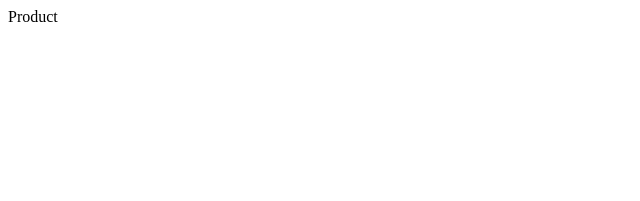
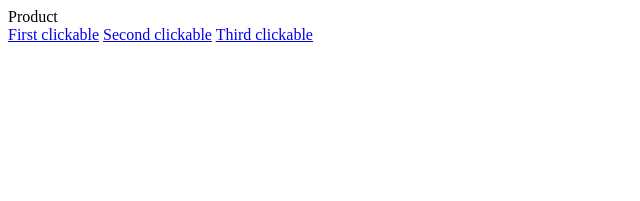
Before and after one commit to aeh1707/microverse-html-ccs-abdelhadi-ushindi, a plain HTML site: page index.html in a window 1280 px wide. Shown: the whole page, without its empty margins (0-640 px from the left). Drawn offline with Linux system fonts and the light colour scheme.

Commit message:
Update solved user stories(4-6)

```diff
--- a/index.html
+++ b/index.html
@@ -10,8 +10,13 @@
     <script src="https://cdn.freecodecamp.org/testable-projects-fcc/v1/bundle.js"></script>
     <header id="header">
       Product
-      <nav id="nav-bar"></nav>
+      <nav id="nav-bar">
+        <a class="nav-link" href="#">First clickable</a>
+        <a class="nav-link" href="#">Second clickable</a>
+        <a class="nav-link" href="#">Third clickable</a>
+      </nav>
       <img id="header-img" src="" alt="">
+      <video id="video"></video>
     </header>
     <!--
 
```
